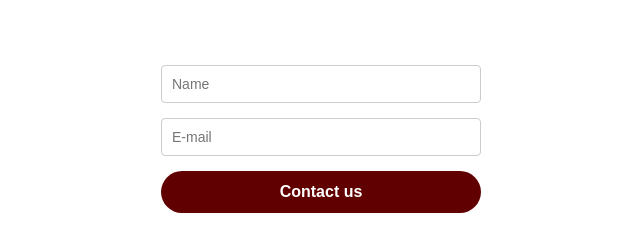
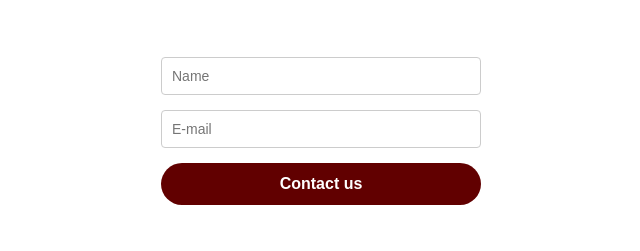
Before and after one commit to exooleem/thesuccessfulpeopleclub.github.io, a plain HTML site: page index.html in a window 1280 px wide. Shown: the part 459-710 px from the top of the page, without its empty margins (319-959 px from the left). Drawn offline with Linux system fonts and the light colour scheme.

Commit message:
Update index.html

```diff
--- a/index.html
+++ b/index.html
@@ -58,7 +58,7 @@ opacity: 1;
 
 /* Добавляем отступ сверху у формы Contact, когда она активна */
 #formContact.active {
-padding-top: 55px; /* регулируй по необходимости */
+padding-top: 40px; /* регулируй по необходимости */
 }
 
 input {
```
